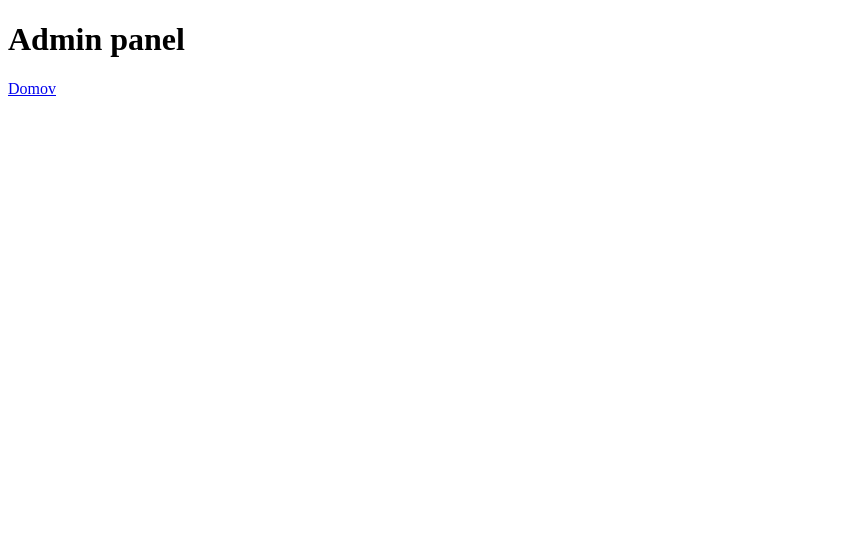
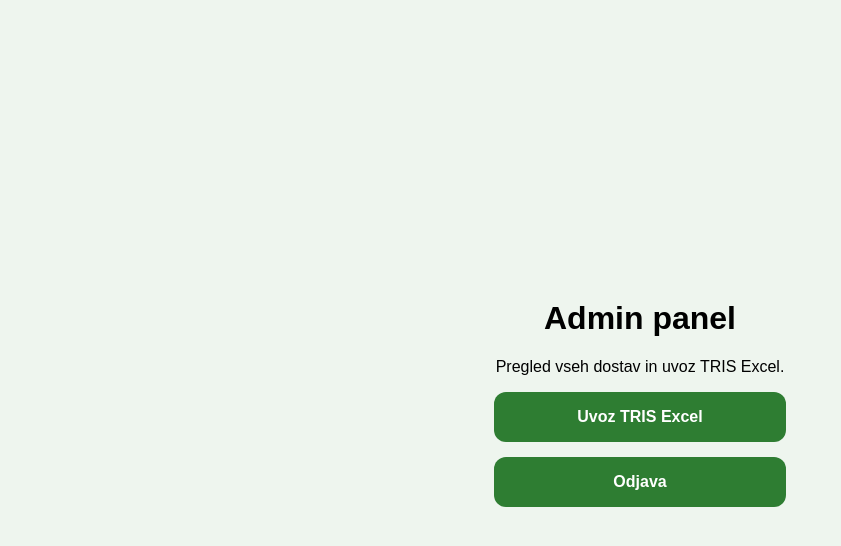
Before and after one commit to siderman87/RAST-TIM-DOSTAVA-, a plain HTML site: page pages/admin.html in a window 1280 px wide. Shown: the whole page, without its empty margins (0-841 px from the left). Drawn offline with Linux system fonts and the light colour scheme.

Commit message:
Update admin.html

```diff
--- a/pages/admin.html
+++ b/pages/admin.html
@@ -1,15 +1,17 @@
 <!DOCTYPE html>
 <html lang="sl">
 <head>
-<meta charset="UTF-8">
-<title>Admin panel</title>
+  <meta charset="UTF-8">
+  <title>Admin panel</title>
+  <link rel="stylesheet" href="../css/styles.css">
 </head>
+<body>
+  <div class="container">
+    <h1>Admin panel</h1>
+    <p>Pregled vseh dostav in uvoz TRIS Excel.</p>
 
-<body>
-
-<h1>Admin panel</h1>
-
-<a href="../index.html">Domov</a>
-
+    <a class="btn" href="uvoz.html">Uvoz TRIS Excel</a>
+    <a class="btn" href="../index.html">Odjava</a>
+  </div>
 </body>
 </html>
```
